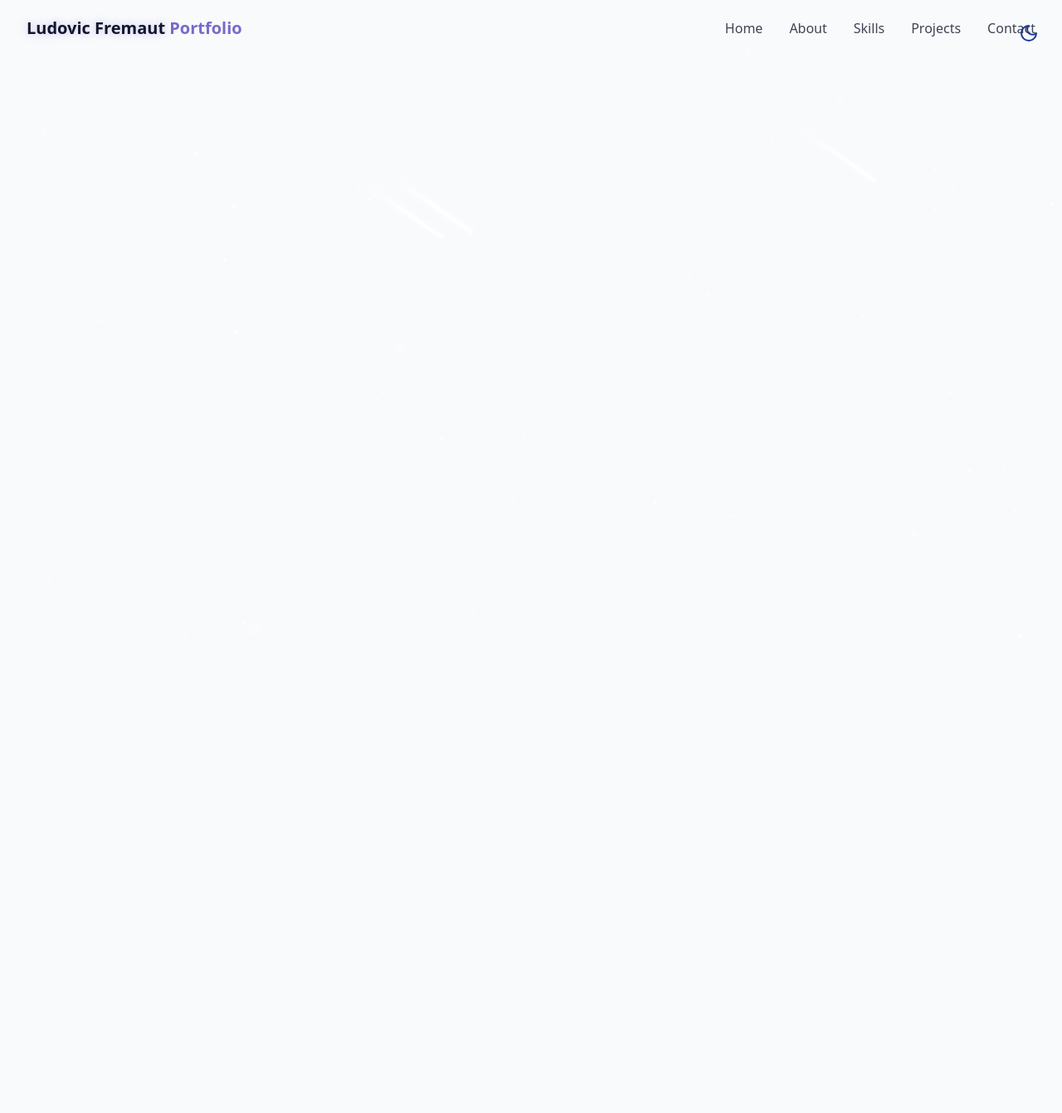
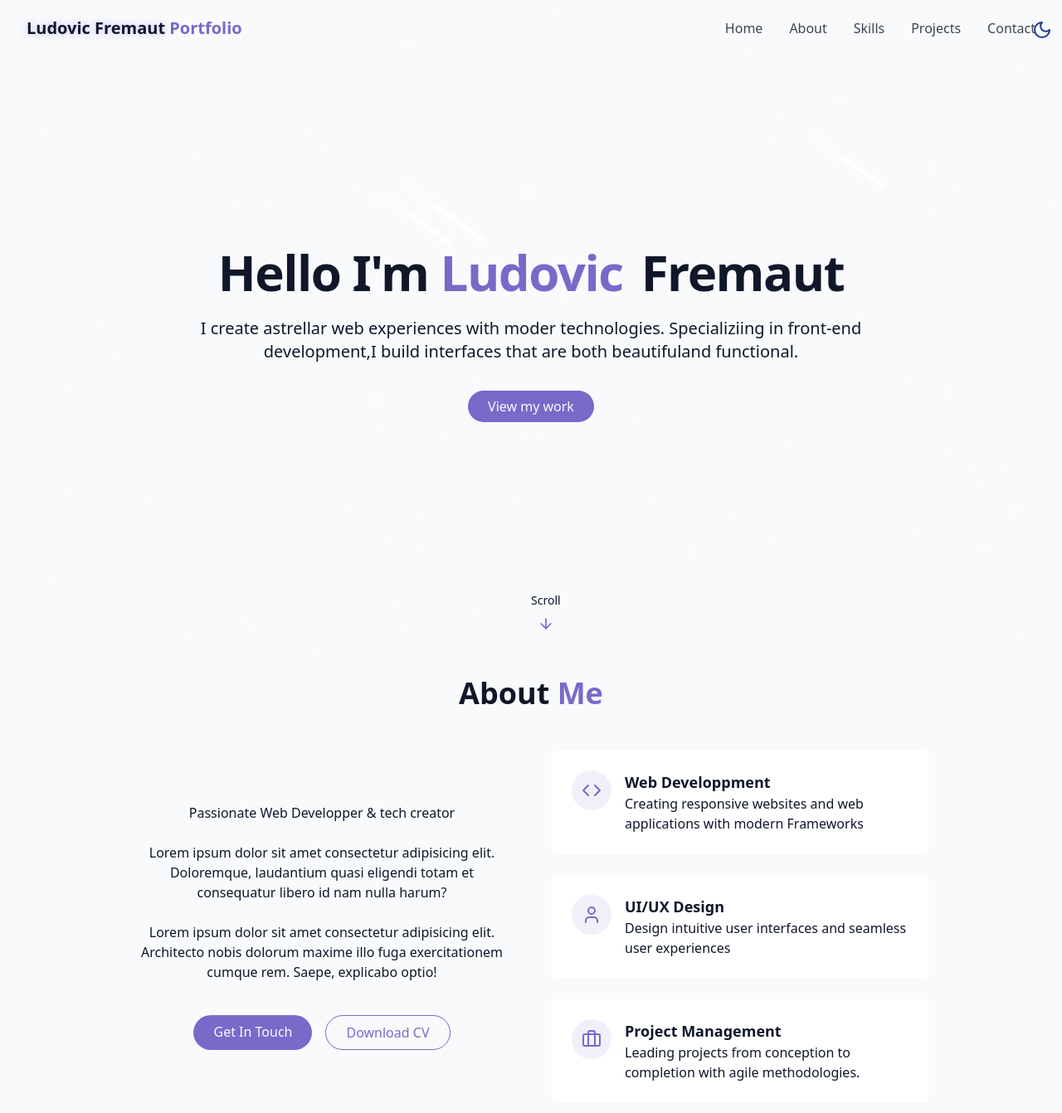
Before and after one commit to ludovicfremaut/beautiful-portfolio, a React (Vite) app: page / in a window 1280 px wide. Shown: the top 1342 px of the page at 83% size. Before the commit the page ends 800 px from the top, so only its background shows below. Built offline with nearby package versions, Linux system fonts and the light colour scheme.

Commit message:
component: AboutSection

```diff
--- /dev/null
+++ b/src/components/AboutSection.jsx
@@ -0,0 +1,92 @@
+import { Briefcase, Code, User } from "lucide-react";
+
+export const AboutSection = () => {
+  return (
+    <section id="about" className="py-4 px-4 relative">
+      {" "}
+      <div className="container mx-auto max-w-5xl">
+        <h2 className="text-3xl md:text-4xl font-bold mb-12 text-center">
+          About <span className="text-primary"> Me</span>
+        </h2>
+        <div className="grid grid-cols-1 md:grid-cols-2 gap-12 items-center">
+          <div className="space-y-6">
+            <h3>Passionate Web Developper & tech creator</h3>
+
+            <p className="text-muted-foreground">
+              Lorem ipsum dolor sit amet consectetur adipisicing elit.
+              Doloremque, laudantium quasi eligendi totam et consequatur libero
+              id nam nulla harum?
+            </p>
+
+            <p className="text-muted-foreground">
+              Lorem ipsum dolor sit amet consectetur adipisicing elit.
+              Architecto nobis dolorum maxime illo fuga exercitationem cumque
+              rem. Saepe, explicabo optio!
+            </p>
+
+            <div className="flex flex-col sm:flex-row gap-4 pt-4 justify-center">
+              <a href="#contact" className="cosmic-button">
+                {" "}
+                Get In Touch
+              </a>
+              <a
+                target="blank"
+                href="/public/Fremaut-Ludovic.pdf"
+                className="px-6 py-2 rounded-full border border-primary text-primary hover:bg-primary/10 transition-colors duration-300"
+              >
+                Download CV
+              </a>
+            </div>
+          </div>
+
+          <div className="grid grid-cols-1 gap-6">
+            <div className="gradient-border p-6 card-hover">
+              <div className="flex items-start gap-4">
+                <div className="p-3 rounded-full bg-primary/10">
+                  <Code className="h-6 w-6 text-primary" />
+                </div>
+                  <div className="text-left">
+                    <h4 className="font-semibold text-lg"> Web Developpment</h4>
+                    <p className="text-muted-foreground">
+                      Creating responsive websites and web applications with
+                      modern Frameworks
+                    </p>
+                  </div>
+              </div>
+            </div>
+            <div className="gradient-border p-6 card-hover">
+              <div className="flex items-start gap-4">
+                <div className="p-3 rounded-full bg-primary/10">
+                  <User className="h-6 w-6 text-primary" />
+              </div>
+                  <div className="text-left">
+                    <h4 className="font-semibold text-lg">UI/UX Design</h4>
+                    <p className="text-muted-foreground">
+                      Design intuitive user interfaces and seamless user
+                      experiences
+                    </p>
+                  </div>
+                </div>
+            </div>
+            <div className="gradient-border p-6 card-hover">
+              <div className="flex items-start gap-4">
+                <div className="p-3 rounded-full bg-primary/10">
+                  <Briefcase className="h-6 w-6 text-primary" />
+              </div>
+                  <div className="text-left">
+                    <h4 className="font-semibold text-lg">
+                      Project Management
+                    </h4>
+                    <p className="text-muted-foreground">
+                      Leading projects from conception to completion with agile
+                      methodologies.
+                    </p>
+                  </div>
+                </div>
+            </div>
+          </div>
+        </div>
+      </div>
+    </section>
+  );
+};
--- /dev/null
+++ b/src/components/HeroSection.jsx
@@ -0,0 +1,38 @@
+import { ArrowDown } from "lucide-react";
+
+export const HeroSection = () => {
+  return (
+    <section
+      id="hero"
+      className="relative min-h-screen flex flex-col items-center justify-center px-4"
+    >
+      <div className="container max-w-4xl mx-auto text-center z-10">
+        <div className="space-y-6">
+          <h1 className="text-4xl md:text-6xl font-bold tracking-tight">
+            <span className="opacity- animate-fade-in-delay-0">Hello I'm</span>{" "}
+            <span className="text-primary opacity-0 animate-fade-in-delay-1">
+              Ludovic
+            </span>{" "}
+            <span className="text-gradient ml-2 opacity-0 animate-fade-in-delay-2">
+              Fremaut
+            </span>{" "}
+          </h1>
+          <p className="text-lg md:text-xl text-muted-foreground max-2-2xl  mx-auto opacity-0 animate-fade-in-delay-3">
+            I create astrellar web experiences with moder technologies.
+            Specializiing in front-end development,I build interfaces that are
+            both beautifuland functional.
+          </p>
+          <div className="pt-4 opacity-0 animate-fade-in-delay-4">
+            <a href="#projects" className="cosmic-button">
+              View my work
+            </a>
+          </div>
+        </div>
+      </div>
+      <div className="absolute bottom-8 left-1/2 transform-x-1/2 flex flex-col items-center animate-bounce">
+        <span className="text-sm text-muted-foreground mb-2"> Scroll </span>
+        <ArrowDown className="h-5 w-5 text-primary" />
+      </div>
+    </section>
+  );
+};
--- a/src/components/ThemeToggle.jsx
+++ b/src/components/ThemeToggle.jsx
@@ -30,7 +30,7 @@
   };
 
   return (
-    <button onClick={toggleTheme} className={cn("fixed max-sm:hidden top-5 right-5 z-50 p-2 rounded-full transition-colors duration-300",
+    <button onClick={toggleTheme} className={cn("fixed max-sm:hidden top-4 right-1 z-50 p-2 rounded-full transition-colors duration-300",
     "focus:outline-hidden"
 )}
 >
--- a/src/index.css
+++ b/src/index.css
@@ -12,7 +12,7 @@
 
   --animate-float: float 6s ease-in-out infinite;
   --animate-pulse-subtle: pulse-subtle 4s ease-in-out infinite;
-  --animate-fade-in: fade-in 0.7s ease-in-out;
+  --animate-fade-in: fade-in 0.7s ease-out forwards;
   --animate-fade-in-delay-1: fade-in 0.7s ease-in-out 0.2s forwards;
   --animate-fade-in-delay-2: fade-in 0.7s ease-in-out 0.4s forwards;
   --animate-fade-in-delay-3: fade-in 0.7s ease-in-out 0.6s forwards;
@@ -20,27 +20,20 @@
   --animate-meteor: meteor 5s linear infinite;
 
   @keyframes float {
-    0% {
-      transform: translateY(0);
-    }
-
+    0%,
     100% {
       transform: translateY(0);
     }
-
     50% {
       transform: translateY(-10px);
     }
-
   }
 
   @keyframes pulse-subtle {
-
     0%,
     100% {
       opacity: 1;
     }
-
     50% {
       opacity: 0.8;
     }
@@ -92,7 +85,7 @@
     --background: 222 47% 4%;
     --foreground: 213 31% 91%;
 
-    --card: 222 47% 4%;
+    --card: 222 47% 8%;
 
     --primary: 250 65% 65%;
     --primary-foreground: 213 31% 91%;
@@ -147,9 +140,9 @@
 
 @utility gradient-border {
   @apply relative rounded-md;
-  background: linearGradient(to :right, hsl(var(--card)), hsl(var(--card)));
+  background: linear-gradient(to right, hsl(var(--card)), hsl(var(--card)));
   background-clip: padding-box;
-  border: 1px solid transparent
+  border: 1px solid transparent;
 }
 
 @utility cosmic-button {
--- a/src/pages/Home.jsx
+++ b/src/pages/Home.jsx
@@ -1,6 +1,8 @@
-import { ThemeToggle } from '../components/ThemeToggle';
-import { StarBackground } from '../components/StarBackground.jsx';
-import { NavBar } from '../components/NavBar.jsx';
+import { ThemeToggle } from "../components/ThemeToggle";
+import { StarBackground } from "../components/StarBackground.jsx";
+import { NavBar } from "../components/NavBar.jsx";
+import { HeroSection } from "../components/HeroSection.jsx";
+import { AboutSection } from "../components/Aboutsection.jsx";
 
 export const Home = () => {
   return (
@@ -15,8 +17,12 @@
       <NavBar />
 
       {/* Main Content */}
+      <main>
+        <HeroSection />
+        <AboutSection />
+      </main>
 
       {/* Footer */}
     </div>
-    )
-}
+  );
+};
```
Also changed, not shown: 1 other file (tests, documents, lock files or other folders). Lines whose indentation alone changed are shown as unchanged.
